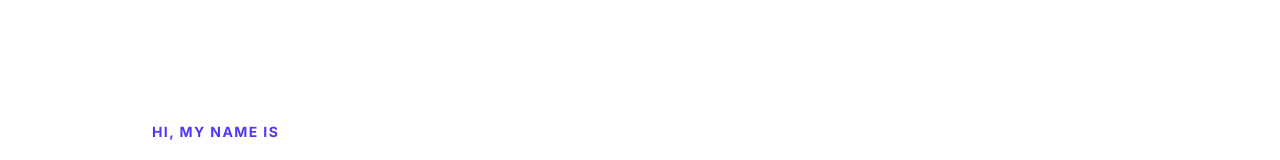
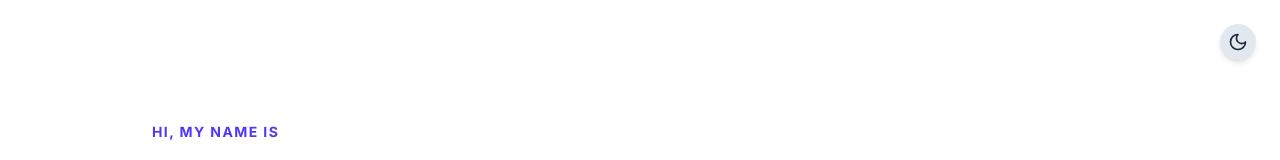
Before and after one commit to petrdavidlanca/my-portfolio, a Next.js app: page / in a window 1280 px wide. Shown: the top 160 px of the page. Built offline with nearby package versions, Linux system fonts and the light colour scheme.

Commit message:
add framer-motion and next-themes; implement theme toggle and fade-in animations

```diff
--- a/package.json
+++ b/package.json
@@ -9,7 +9,9 @@
     "lint": "eslint"
   },
   "dependencies": {
+    "framer-motion": "^12.40.0",
     "next": "16.2.6",
+    "next-themes": "^0.4.6",
     "react": "19.2.4",
     "react-dom": "19.2.4"
   },
--- a/src/app/globals.css
+++ b/src/app/globals.css
@@ -4,6 +4,8 @@
   --background: #ffffff;
   --foreground: #171717;
 }
+
+@custom-variant dark (&:is(.dark *));
 
 @theme inline {
   --color-background: var(--background);
@@ -12,11 +14,9 @@
   --font-heading: var(--font-heading), ui-sans-serif, system-ui, sans-serif;
 }
 
-@media (prefers-color-scheme: dark) {
-  :root {
-    --background: #0f172a; /* Richer slate background for dark mode */
-    --foreground: #f8fafc;
-  }
+.dark {
+  --background: #0f172a; /* Richer slate background for dark mode */
+  --foreground: #f8fafc;
 }
 
 body {
--- a/src/app/layout.tsx
+++ b/src/app/layout.tsx
@@ -1,6 +1,8 @@
 import type { Metadata } from "next";
 import { Inter, Plus_Jakarta_Sans } from "next/font/google";
 import "./globals.css";
+import { ThemeProvider } from "@/components/ThemeProvider";
+import ThemeToggle from "@/components/ThemeToggle";
 
 const inter = Inter({
   variable: "--font-sans",
@@ -13,8 +15,26 @@ const jakarta = Plus_Jakarta_Sans({
 });
 
 export const metadata: Metadata = {
-  title: "Petr David Lanča - Portfolio",
-  description: "Software Engineer Portfolio",
+  title: "Petr David Lanča | Software Engineer",
+  description: "Portfolio of Petr David Lanča, a Computer Science student at Brno University of Technology building modern web applications.",
+  openGraph: {
+    title: "Petr David Lanča | Software Engineer",
+    description: "Portfolio of Petr David Lanča, a Computer Science student at Brno University of Technology building modern web applications.",
+    type: "website",
+    url: "https://petrdavidlanca.com", // Replace with your actual domain
+    siteName: "Petr David Lanča Portfolio",
+    images: [{
+      url: "/images/og-image.jpg", // Add an og-image.jpg in the public/images folder
+      width: 1200,
+      height: 630,
+      alt: "Petr David Lanča Portfolio"
+    }]
+  },
+  twitter: {
+    card: "summary_large_image",
+    title: "Petr David Lanča | Software Engineer",
+    description: "Portfolio of Petr David Lanča, a Computer Science student at Brno University of Technology building modern web applications.",
+  }
 };
 
 export default function RootLayout({
@@ -25,9 +45,15 @@ export default function RootLayout({
   return (
     <html
       lang="en"
+      suppressHydrationWarning
       className={`${inter.variable} ${jakarta.variable} h-full antialiased`}
     >
-      <body className="min-h-full flex flex-col">{children}</body>
+      <body className="min-h-full flex flex-col transition-colors duration-300">
+        <ThemeProvider>
+          <ThemeToggle />
+          {children}
+        </ThemeProvider>
+      </body>
     </html>
   );
 }
--- a/src/app/page.tsx
+++ b/src/app/page.tsx
@@ -1,6 +1,7 @@
 import Hero from "@/components/Hero";
 import ProjectsSection from "@/components/ProjectsSection";
 import Contact from "@/components/Contact";
+import FadeIn from "@/components/FadeIn";
 
 /**
  * Main Home Page
@@ -9,15 +10,21 @@ import Contact from "@/components/Contact";
  */
 export default function Home() {
   return (
-    <main className="min-h-screen max-w-5xl mx-auto px-6">
+    <main className="min-h-screen max-w-5xl mx-auto px-6 overflow-hidden">
       {/* Top Banner & Intro */}
-      <Hero />
+      <FadeIn delay={0.1}>
+        <Hero />
+      </FadeIn>
 
       {/* List of Portfolio Works */}
-      <ProjectsSection />
+      <FadeIn delay={0.2}>
+        <ProjectsSection />
+      </FadeIn>
 
       {/* Footer / Contact Triggers */}
-      <Contact />
+      <FadeIn delay={0.3}>
+        <Contact />
+      </FadeIn>
     </main>
   );
 }
--- /dev/null
+++ b/src/components/FadeIn.tsx
@@ -0,0 +1,29 @@
+"use client";
+
+import { motion } from "framer-motion";
+
+/**
+ * FadeIn Component
+ * Wraps elements to trigger a subtle fade-up animation when they scroll into view.
+ */
+export default function FadeIn({
+  children,
+  delay = 0,
+  className = "",
+}: {
+  children: React.ReactNode;
+  delay?: number;
+  className?: string;
+}) {
+  return (
+    <motion.div
+      initial={{ opacity: 0, y: 20 }}
+      whileInView={{ opacity: 1, y: 0 }}
+      viewport={{ once: true, margin: "-50px" }}
+      transition={{ duration: 0.6, delay, ease: "easeOut" }}
+      className={className}
+    >
+      {children}
+    </motion.div>
+  );
+}
--- /dev/null
+++ b/src/components/ThemeProvider.tsx
@@ -0,0 +1,11 @@
+"use client";
+
+import { ThemeProvider as NextThemesProvider } from "next-themes";
+
+export function ThemeProvider({ children }: { children: React.ReactNode }) {
+  return (
+    <NextThemesProvider attribute="class" defaultTheme="system" enableSystem>
+      {children}
+    </NextThemesProvider>
+  );
+}
--- /dev/null
+++ b/src/components/ThemeToggle.tsx
@@ -0,0 +1,63 @@
+"use client";
+
+import { useTheme } from "next-themes";
+import { useEffect, useState } from "react";
+
+export default function ThemeToggle() {
+  const { theme, setTheme } = useTheme();
+  const [mounted, setMounted] = useState(false);
+
+  useEffect(() => {
+    setMounted(true);
+  }, []);
+
+  if (!mounted) return <div className="w-10 h-10" />; // Placeholder to avoid layout shift
+
+  return (
+    <button
+      onClick={() => setTheme(theme === "dark" ? "light" : "dark")}
+      className="fixed top-6 right-6 p-2 rounded-full cursor-pointer bg-slate-200 dark:bg-slate-800 text-slate-800 dark:text-slate-200 shadow-md hover:scale-110 transition-all z-50 flex items-center justify-center"
+      aria-label="Toggle Dark Mode"
+    >
+      {theme === "dark" ? (
+        // Sun Icon
+        <svg
+          xmlns="http://www.w3.org/2000/svg"
+          width="20"
+          height="20"
+          viewBox="0 0 24 24"
+          fill="none"
+          stroke="currentColor"
+          strokeWidth="2"
+          strokeLinecap="round"
+          strokeLinejoin="round"
+        >
+          <circle cx="12" cy="12" r="4"></circle>
+          <path d="M12 2v2"></path>
+          <path d="M12 20v2"></path>
+          <path d="m4.93 4.93 1.41 1.41"></path>
+          <path d="m17.66 17.66 1.41 1.41"></path>
+          <path d="M2 12h2"></path>
+          <path d="M20 12h2"></path>
+          <path d="m6.34 17.66-1.41 1.41"></path>
+          <path d="m19.07 4.93-1.41 1.41"></path>
+        </svg>
+      ) : (
+        // Moon Icon
+        <svg
+          xmlns="http://www.w3.org/2000/svg"
+          width="20"
+          height="20"
+          viewBox="0 0 24 24"
+          fill="none"
+          stroke="currentColor"
+          strokeWidth="2"
+          strokeLinecap="round"
+          strokeLinejoin="round"
+        >
+          <path d="M12 3a6 6 0 0 0 9 9 9 9 0 1 1-9-9Z"></path>
+        </svg>
+      )}
+    </button>
+  );
+}
```
Also changed, not shown: 1 other file (tests, documents, lock files or other folders).
